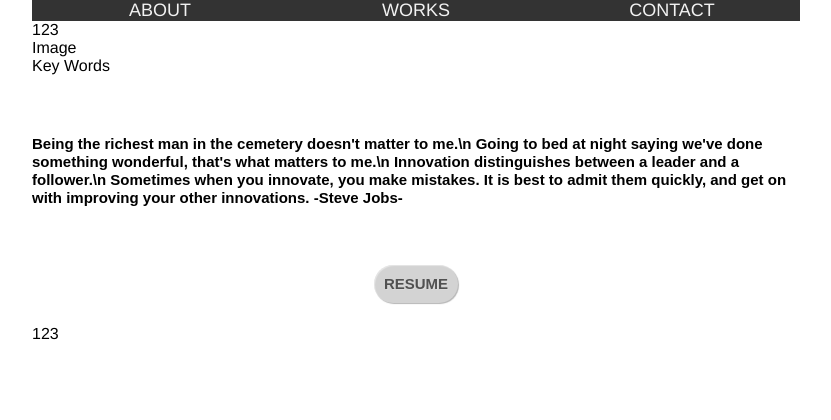
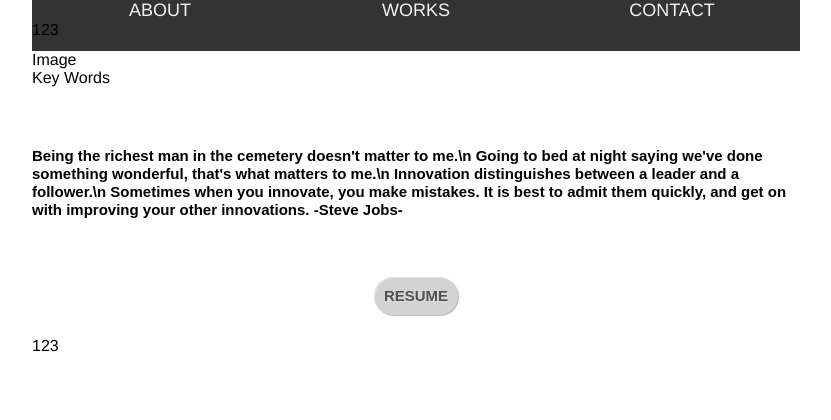
Before and after one commit to hpmsora/hpmsora.github.io, a PHP site: page / in a window 1280 px wide. Shown: the top 420 px of the page, without its empty margins (224-1055 px from the left). Run offline with PHP 8.4, Linux system fonts and the light colour scheme.

Commit message:
16 April 2017

```diff
--- a/CSS/MainStyle.css
+++ b/CSS/MainStyle.css
@@ -33,7 +33,7 @@ footer {
   height: 100%;
 }
 
-.MainNavigationContentTrim_class.MainContentFooterTrim_class {
+.MainNavigationContentTrim_class {
   width: 100%;
   height: 30px;
   background-color: #333;
```
